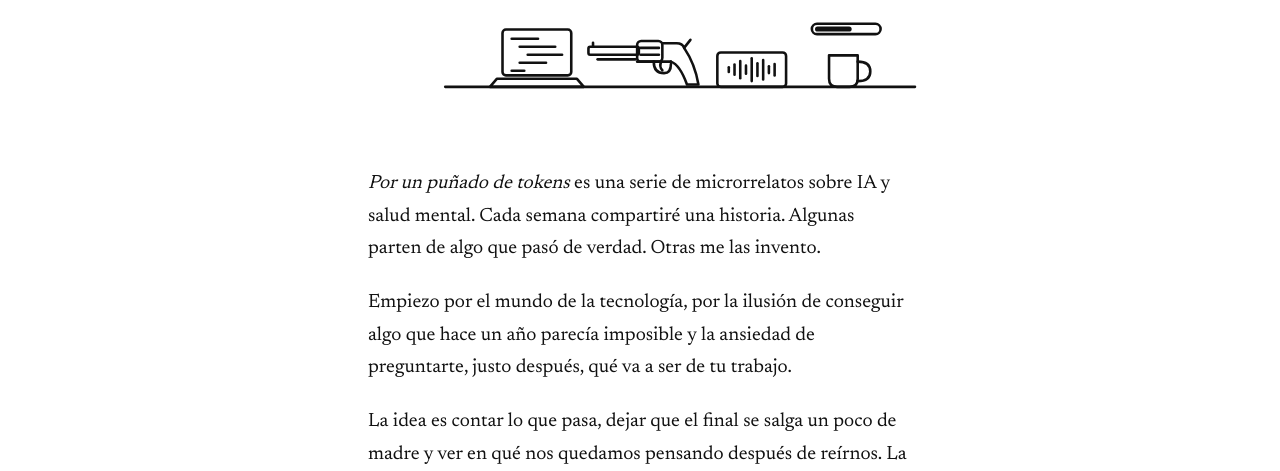
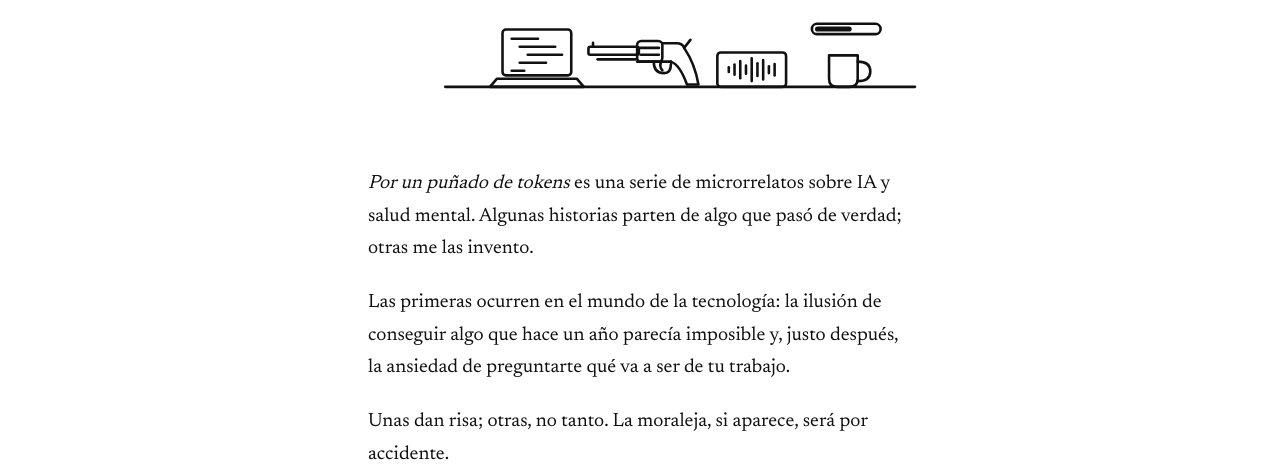
Before and after one commit to paulamascaros/por-un-punado-de-tokens, a plain HTML site: page index.html in a window 1280 px wide. Shown: the part 329-800 px from the top of the page. Drawn offline with Linux system fonts and the light colour scheme.

Commit message:
Actualiza la presentación de la serie

```diff
--- a/index.html
+++ b/index.html
@@ -4,9 +4,9 @@
 <meta charset="utf-8">
 <meta name="viewport" content="width=device-width, initial-scale=1">
 <title>Por un puñado de tokens</title>
-<meta name="description" content="Microrrelatos sobre IA y salud mental, uno cada semana.">
+<meta name="description" content="Microrrelatos sobre IA y salud mental.">
 <meta property="og:title" content="Por un puñado de tokens">
-<meta property="og:description" content="Microrrelatos sobre IA y salud mental, uno cada semana.">
+<meta property="og:description" content="Microrrelatos sobre IA y salud mental.">
 <link rel="preconnect" href="https://fonts.googleapis.com"><link rel="preconnect" href="https://fonts.gstatic.com" crossorigin><link rel="stylesheet" href="https://fonts.googleapis.com/css2?family=Instrument+Serif&family=Newsreader:opsz,wght@6..72,400&family=Inter:wght@400;500&display=swap">
 <link rel="stylesheet" href="estilo.css">
 </head>
@@ -52,9 +52,9 @@
 </header>
 <main>
 <section class="intro">
-<p><cite>Por un puñado de tokens</cite> es una serie de microrrelatos sobre IA y salud mental. Cada semana compartiré una historia. Algunas parten de algo que pasó de verdad. Otras me las invento.</p>
-<p>Empiezo por el mundo de la tecnología, por la ilusión de conseguir algo que hace un año parecía imposible y la ansiedad de preguntarte, justo después, qué va a ser de tu trabajo.</p>
-<p>La idea es contar lo que pasa, dejar que el final se salga un poco de madre y ver en qué nos quedamos pensando después de reírnos. La moraleja, si aparece, será por accidente.</p>
+<p><cite>Por un puñado de tokens</cite> es una serie de microrrelatos sobre IA y salud mental. Algunas historias parten de algo que pasó de verdad; otras me las invento.</p>
+<p>Las primeras ocurren en el mundo de la tecnología: la ilusión de conseguir algo que hace un año parecía imposible y, justo después, la ansiedad de preguntarte qué va a ser de tu trabajo.</p>
+<p>Unas dan risa; otras, no tanto. La moraleja, si aparece, será por accidente.</p>
 </section>
 <section class="indice" aria-labelledby="t-relatos">
 <h2 id="t-relatos">Relatos</h2>
```
